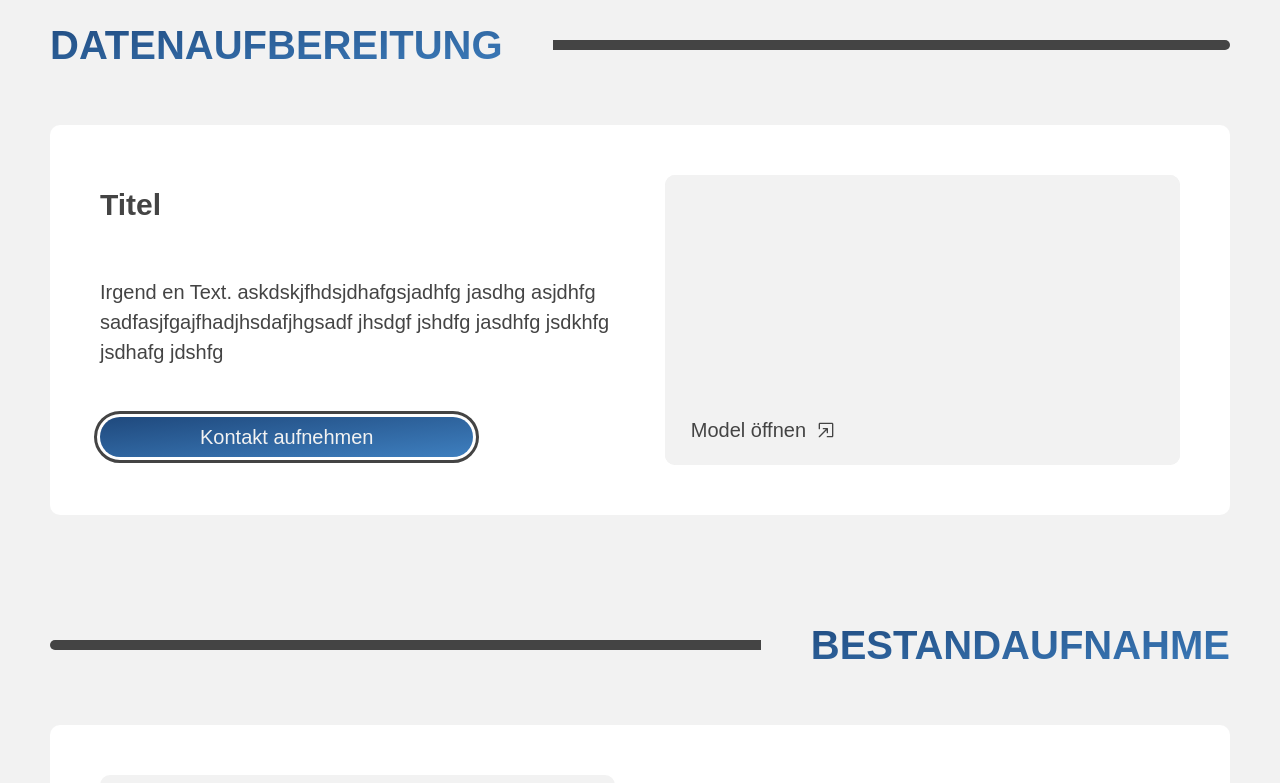
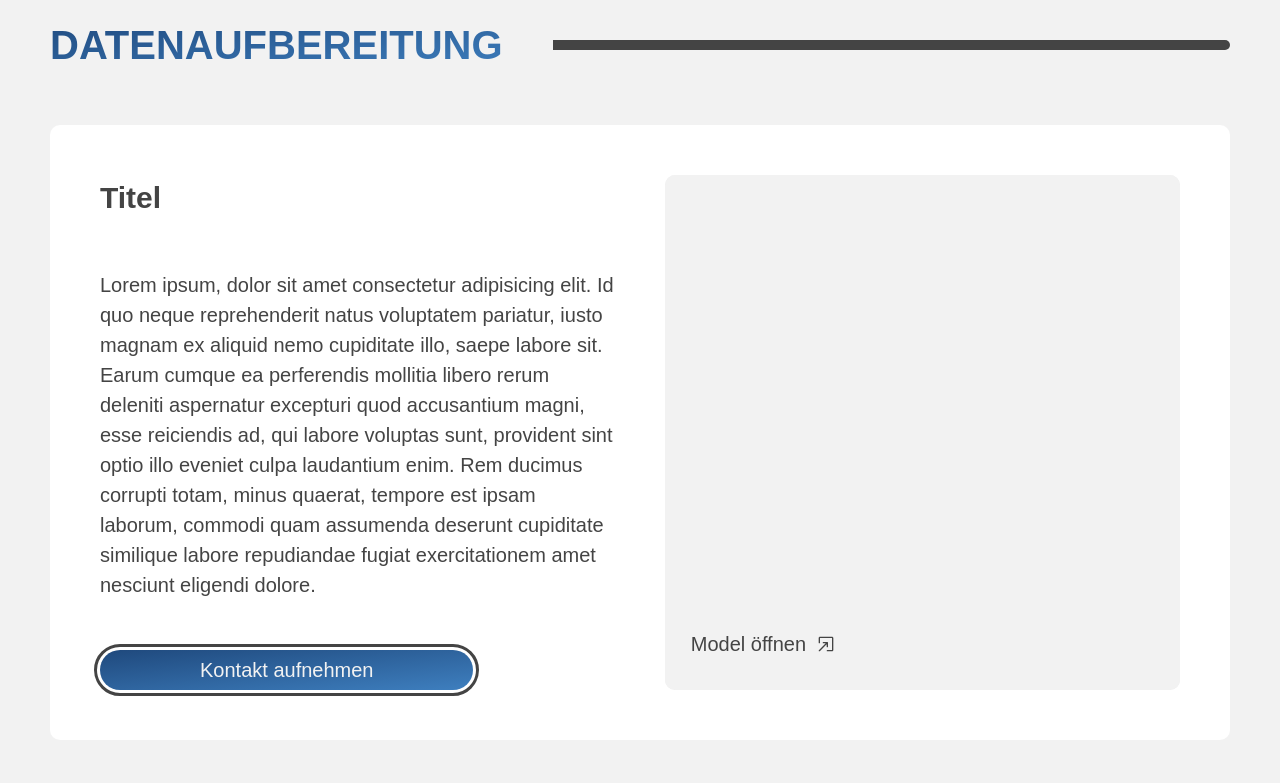
Before and after one commit to ZETECH-Baumesstechnik/zetech-website, a Next.js app: page /dienstleistungen in a window 1280 px wide. Shown: the part 590-1373 px from the top of the page. Built offline with nearby package versions, Linux system fonts and the light colour scheme.

Commit message:
Z - Update

```diff
--- a/app/(pages)/dienstleistungen/page.jsx
+++ b/app/(pages)/dienstleistungen/page.jsx
@@ -31,7 +31,7 @@ export default function Page() {
                                 <h3 className="title">Titel</h3>
                             </div>
                             <div className="text-box">
-                                <p className="text">Irgend en Text. askdskjfhdsjdhafgsjadhfg jasdhg asjdhfg sadfasjfgajfhadjhsdafjhgsadf jhsdgf jshdfg jasdhfg jsdkhfg jsdhafg jdshfg </p>
+                                <p className="text">Lorem ipsum, dolor sit amet consectetur adipisicing elit. Id quo neque reprehenderit natus voluptatem pariatur, iusto magnam ex aliquid nemo cupiditate illo, saepe labore sit. Earum cumque ea perferendis mollitia libero rerum deleniti aspernatur excepturi quod accusantium magni, esse reiciendis ad, qui labore voluptas sunt, provident sint optio illo eveniet culpa laudantium enim. Rem ducimus corrupti totam, minus quaerat, tempore est ipsam laborum, commodi quam assumenda deserunt cupiditate similique labore repudiandae fugiat exercitationem amet nesciunt eligendi dolore.</p>
                                 <Link href={"/kontakt"} className="link">
                                     Kontakt aufnehmen
                                 </Link>
```
